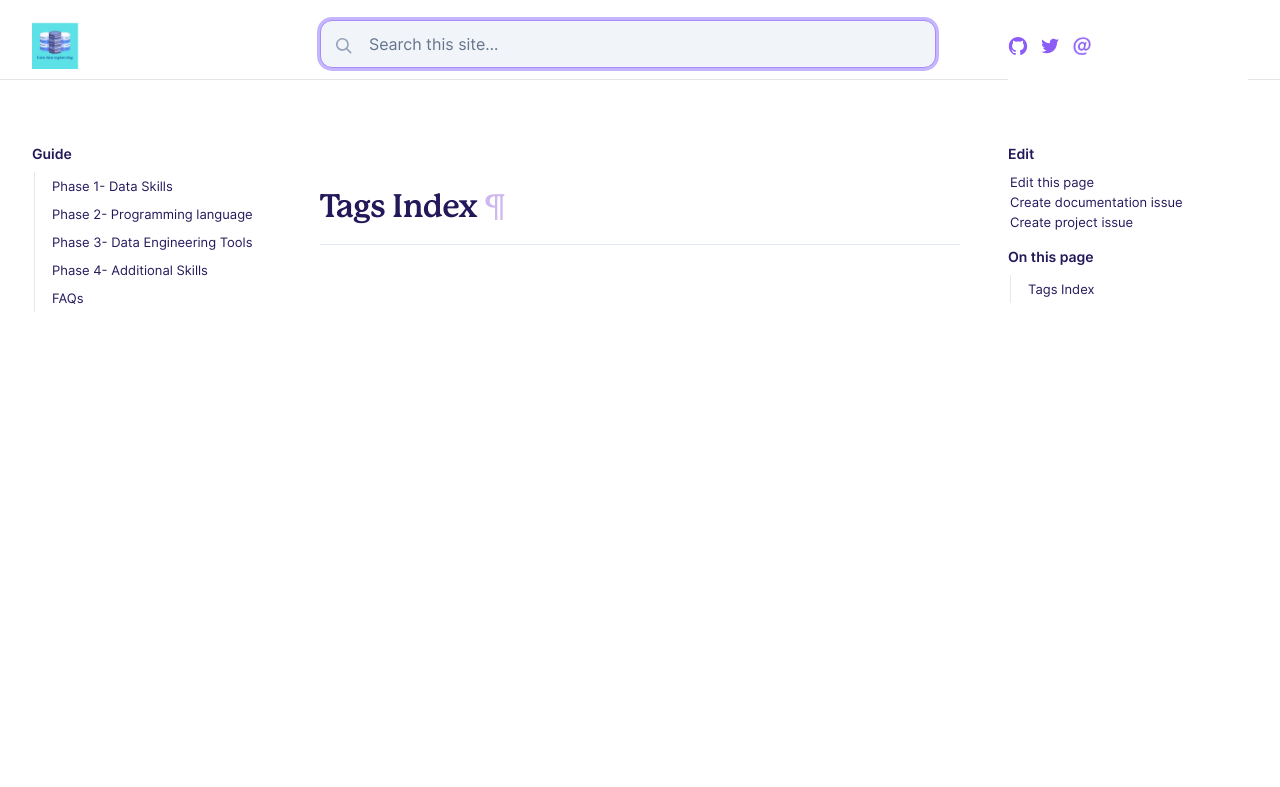
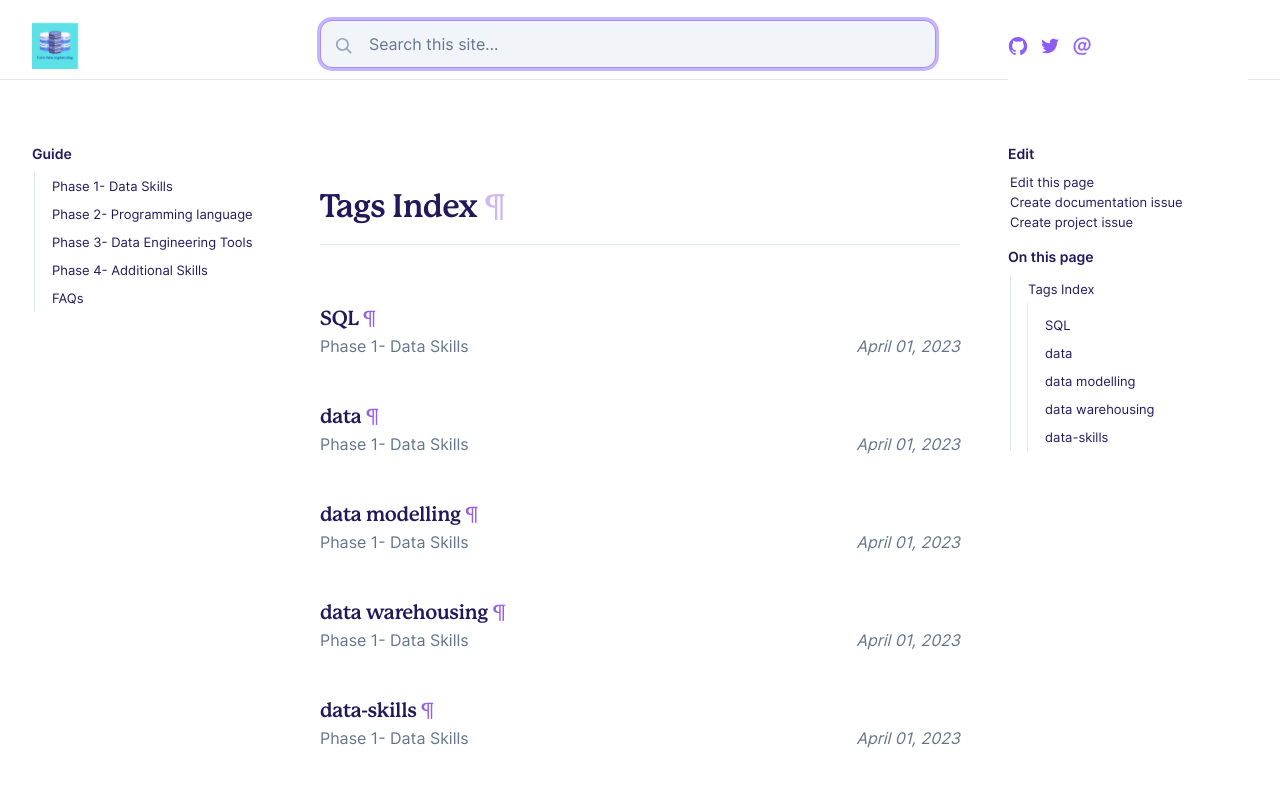
Before and after one commit to learndataengineering/learndataengineering.guide, a Jekyll site: the page built from pages/tags.html, in a window 1280 px wide and 935 px high. Shown: the top 787 px of the window. Built offline with Jekyll 4.4.1, drawn with Linux system fonts in a browser that asks for light colours.

Commit message:
Arrange site in phases with folders in _docs

```diff
--- /dev/null
+++ b/_docs/phase1/data-skills.md
@@ -0,0 +1,16 @@
+---
+layout: page
+title: Phase 1- Data Skills
+permalink: /phase1/data-skills
+tags:
+  - data-skills
+  - data
+  - data warehousing
+  - data modelling
+  - SQL
+author:
+  name: Mani Nekkalapudi
+  github: maninekkalapudi
+---
+
+### What are data skills?
```
Also changed, not shown: _docs/phase1/sql.md (renamed from _docs/sql.md, +1 -1 lines).
